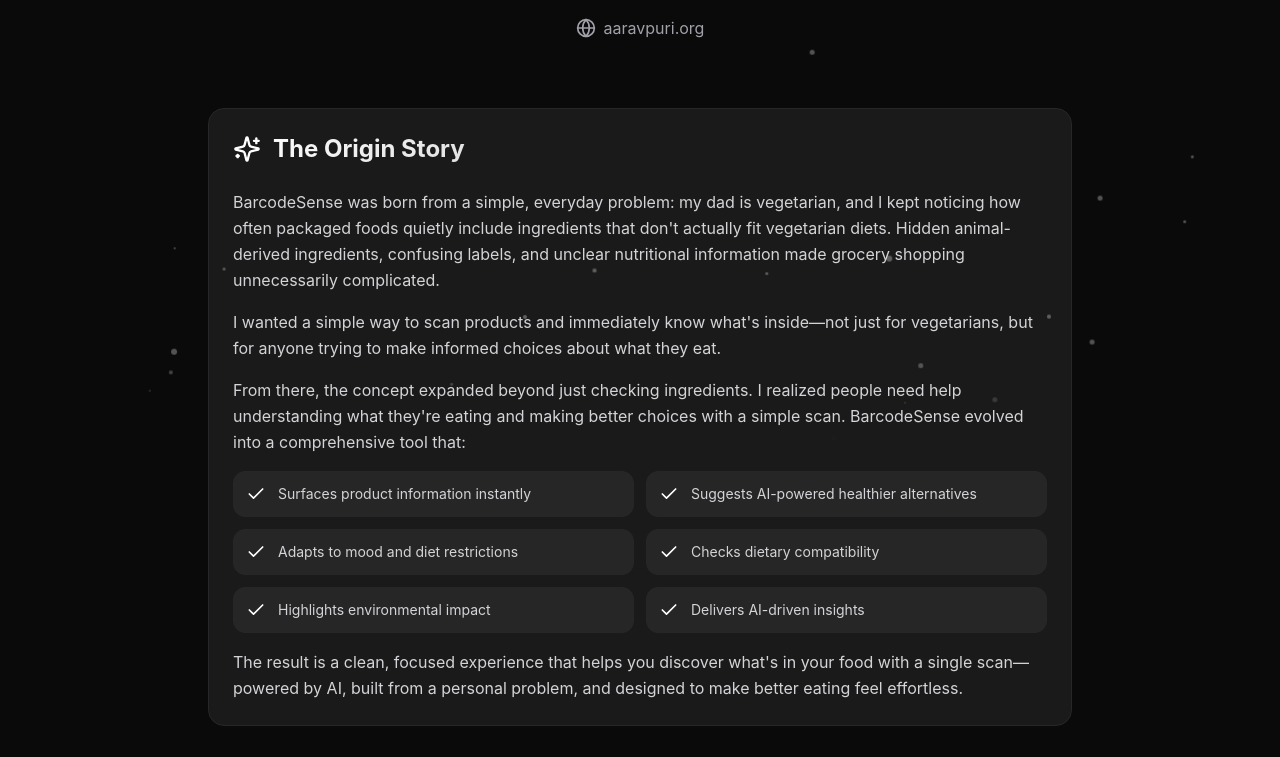
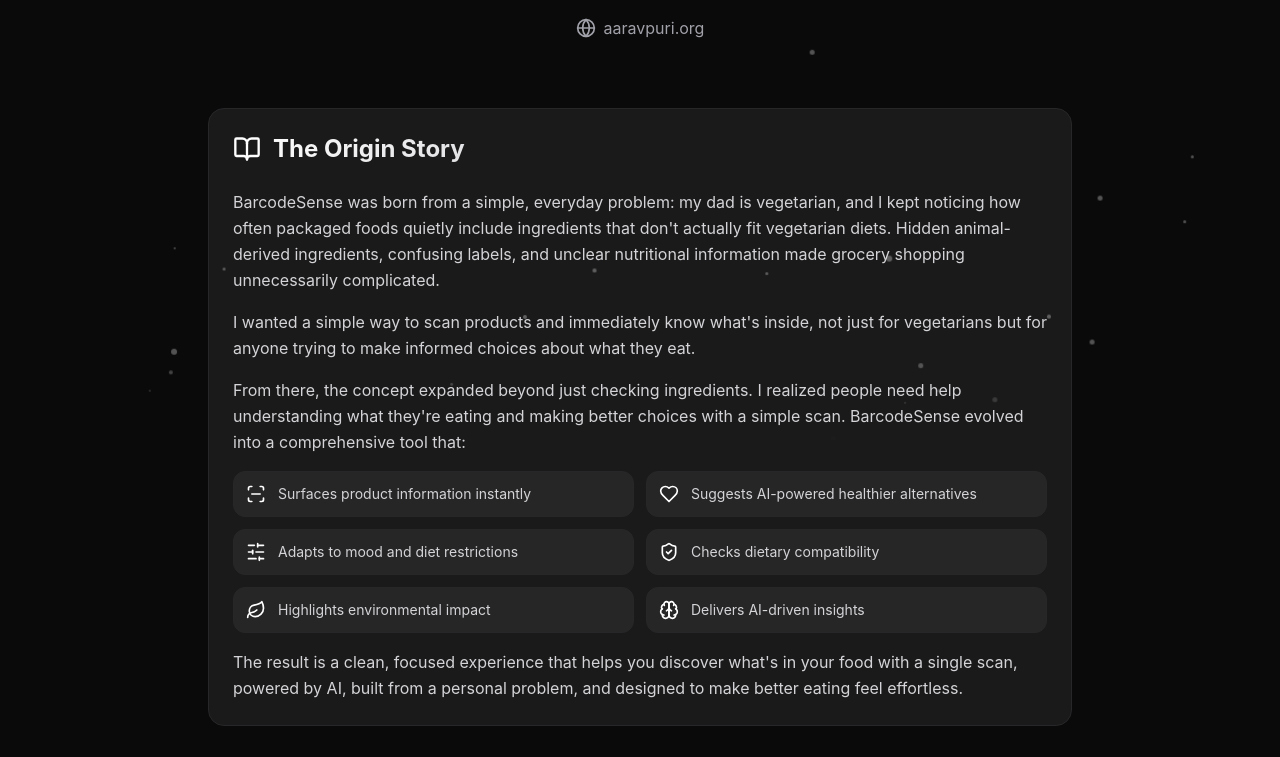
Before and after one commit to puria1234/barcodesense, a Next.js app: page /about in a window 1280 px wide. Shown: the part 360-1117 px from the top of the page. Built offline with nearby package versions, Linux system fonts and the light colour scheme; no server answers.

Commit message:
Edit about page

```diff
--- a/src/app/about/page.tsx
+++ b/src/app/about/page.tsx
@@ -4,7 +4,18 @@
 import Link from 'next/link'
 import Image from 'next/image'
 import { motion } from 'framer-motion'
-import { ArrowLeft, Globe, Sparkles, Check, ExternalLink } from 'lucide-react'
+import {
+  ArrowLeft,
+  Globe,
+  BookOpen,
+  Target,
+  ScanLine,
+  Heart,
+  SlidersHorizontal,
+  ShieldCheck,
+  Leaf,
+  Brain,
+} from 'lucide-react'
 import Navbar from '@/components/layout/Navbar'
 import Footer from '@/components/layout/Footer'
 import Particles from '@/components/Particles'
@@ -13,12 +24,12 @@
 import { auth } from '@/lib/supabase'
 
 const features = [
-  'Surfaces product information instantly',
-  'Suggests AI-powered healthier alternatives',
-  'Adapts to mood and diet restrictions',
-  'Checks dietary compatibility',
-  'Highlights environmental impact',
-  'Delivers AI-driven insights',
+  { icon: ScanLine, label: 'Surfaces product information instantly' },
+  { icon: Heart, label: 'Suggests AI-powered healthier alternatives' },
+  { icon: SlidersHorizontal, label: 'Adapts to mood and diet restrictions' },
+  { icon: ShieldCheck, label: 'Checks dietary compatibility' },
+  { icon: Leaf, label: 'Highlights environmental impact' },
+  { icon: Brain, label: 'Delivers AI-driven insights' },
 ]
 
 export default function AboutPage() {
@@ -85,7 +96,7 @@
           className="card mb-8"
         >
           <h2 className="flex items-center gap-3 text-2xl font-bold gradient-text mb-6">
-            <Sparkles className="w-7 h-7" />
+            <BookOpen className="w-7 h-7" />
             The Origin Story
           </h2>
           <div className="space-y-4 text-zinc-300 leading-relaxed">
@@ -96,8 +107,8 @@
               nutritional information made grocery shopping unnecessarily complicated.
             </p>
             <p>
-              I wanted a simple way to scan products and immediately know what's inside—not just for
-              vegetarians, but for anyone trying to make informed choices about what they eat.
+              I wanted a simple way to scan products and immediately know what's inside, not just for
+              vegetarians but for anyone trying to make informed choices about what they eat.
             </p>
 
             <p>
@@ -107,20 +118,23 @@
             </p>
 
             <div className="grid sm:grid-cols-2 gap-3 my-6">
-              {features.map((feature, i) => (
-                <div
-                  key={i}
-                  className="flex items-center gap-3 p-3 bg-white/5 rounded-xl border border-zinc-800 hover:border-zinc-600 transition-colors"
-                >
-                  <Check className="w-5 h-5 text-white flex-shrink-0" />
-                  <span className="text-sm">{feature}</span>
-                </div>
-              ))}
+              {features.map((feature, i) => {
+                const Icon = feature.icon
+                return (
+                  <div
+                    key={i}
+                    className="flex items-center gap-3 p-3 bg-white/5 rounded-xl border border-zinc-800 hover:border-zinc-600 transition-colors"
+                  >
+                    <Icon className="w-5 h-5 text-white flex-shrink-0" />
+                    <span className="text-sm">{feature.label}</span>
+                  </div>
+                )
+              })}
             </div>
 
             <p>
               The result is a clean, focused experience that helps you discover what's in your food
-              with a single scan—powered by AI, built from a personal problem, and designed to make
+              with a single scan, powered by AI, built from a personal problem, and designed to make
               better eating feel effortless.
             </p>
           </div>
@@ -134,7 +148,7 @@
           className="card mb-12"
         >
           <h2 className="flex items-center gap-3 text-2xl font-bold gradient-text mb-6">
-            <Check className="w-7 h-7" />
+            <Target className="w-7 h-7" />
             The Mission
           </h2>
           <div className="space-y-4 text-zinc-300 leading-relaxed">
@@ -172,7 +186,7 @@
           <div className="flex items-center justify-center">
             <Link href="/app">
               <Button size="lg" className="min-w-[220px] transition-opacity duration-300">
-                <Sparkles className="w-5 h-5" />
+                <ScanLine className="w-5 h-5" />
                 <span className={authLoading ? 'opacity-0' : 'opacity-100 transition-opacity duration-300'}>
                   {user ? 'Go to App' : 'Try BarcodeSense Free'}
                 </span>
```
